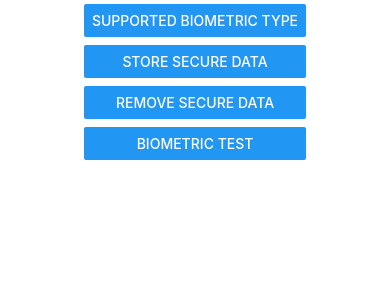
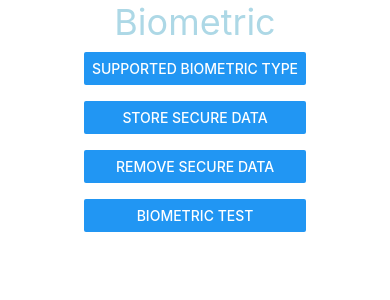
Before and after one commit to amwebexpert/poc-react-native-keychain, a React Native app: screen / in a window 390 px wide. Shown: the top 300 px of the page. Built offline with nearby package versions, Linux system fonts and the light colour scheme; what react-native-keychain would draw is missing.

Commit message:
style: styled components

```diff
--- a/src/components/AppButton.tsx
+++ b/src/components/AppButton.tsx
@@ -18,6 +18,6 @@ export const AppButton = ({title, onPress}: Props) => {
 
 const styles = StyleSheet.create({
   container: {
-    marginVertical: 4,
+    marginVertical: 8,
   },
 });
--- a/src/components/DemoBiometric.tsx
+++ b/src/components/DemoBiometric.tsx
@@ -1,5 +1,5 @@
 import React from 'react';
-import {ActivityIndicator, SafeAreaView, ScrollView, StyleSheet} from 'react-native';
+import {ActivityIndicator, SafeAreaView, ScrollView, StyleSheet, Text} from 'react-native';
 import {getSecureData, getSupportedBiometryType, removeSecureData} from '../service/secure-service';
 import {AppButton} from './AppButton';
 import {useStoreSecureData} from './hooks/useStoreSecureData';
@@ -14,25 +14,20 @@ export const DemoBiometric = () => {
     toastMessage(`Supported: ${result}`);
   };
 
-  const storeDataDemo = async () => {
-    const user = {
-      username: 'zoemiller@mailinator.com',
-      password: 'test1111',
-      refreshToken: 'My-Refresh-Token',
-    };
-
-    storeSecureData(user);
-  };
-
   const removeDataDemo = async () => {
     const result = await removeSecureData();
     toastMessage(`Cleanup result: ${result}`);
   };
 
+  const storeDataDemo = async () => {
+    const user = {username: 'zoe@gmail.com', password: 'test1111', refreshToken: 'My-Refresh'};
+    storeSecureData(user);
+  };
+
   async function getSecureDataDemo() {
     try {
       const secureData = await getSecureData();
-      toastMessage(`Secure data retrieved:\n ${JSON.stringify(secureData, null, 2)}`);
+      toastMessage(`Secure data retrieved:\n\n ${JSON.stringify(secureData, null, 2)}`);
     } catch (error) {
       toastMessage("Keychain couldn't be accessed!");
     }
@@ -41,6 +36,8 @@ export const DemoBiometric = () => {
   return (
     <SafeAreaView style={styles.container}>
       <ScrollView contentInsetAdjustmentBehavior="automatic">
+        <Text style={styles.title}>Biometric</Text>
+
         <AppButton title="Supported biometric type" onPress={showSupportedBiometryType} />
         <AppButton title="Store secure data" onPress={() => storeDataDemo()} />
         <AppButton title="Remove secure data" onPress={removeDataDemo} />
@@ -59,7 +56,7 @@ const styles = StyleSheet.create({
     alignItems: 'center',
   },
   title: {
-    color: 'red',
+    color: 'lightblue',
     fontSize: 36,
     textAlign: 'center',
   },
```
